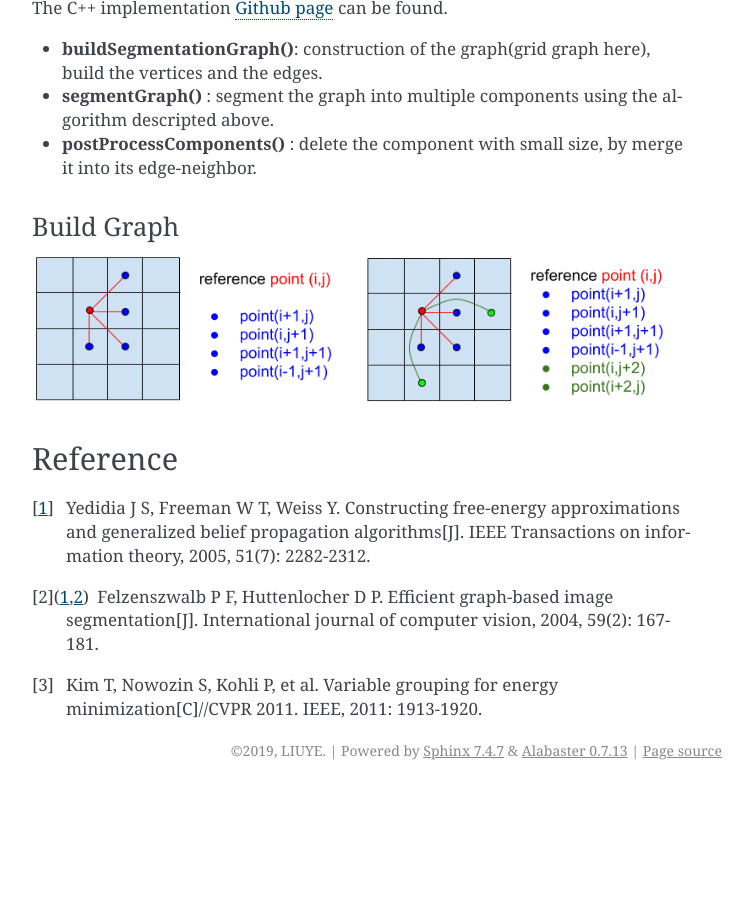
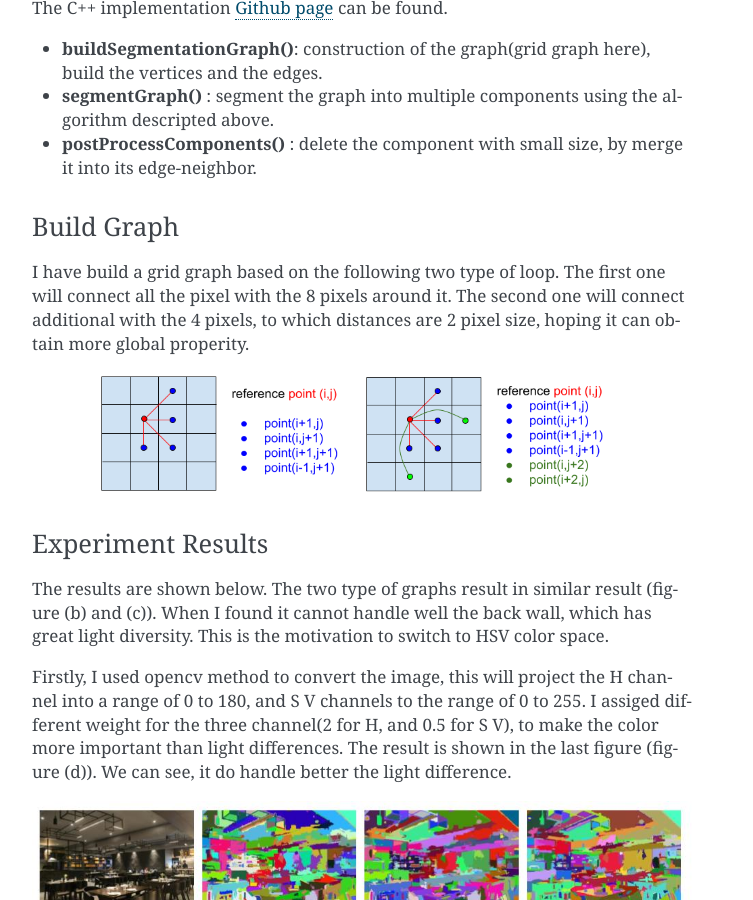
Before and after one commit to gggliuye/VIO, a Sphinx documentation site: the page built from docs/PGM.rst, in a window 1280 px wide and 900 px high, scrolled down 2122 px. Shown: the whole window, without its empty margins (388-1141 px from the left). Built offline with Sphinx 7.4.7, drawn with Linux system fonts in a browser that asks for light colours; before the commit the page ends 2912 px from its top, so only the background shows below that.

Commit message:
Update PGM.rst

```diff
--- a/docs/PGM.rst
+++ b/docs/PGM.rst
@@ -75,7 +75,20 @@ The C++ implementation `Github page <https://github.com/gggliuye/graph_based_ima
 Build Graph
 ~~~~~~~~~~~~~~~~~~
 
+I have build a grid graph based on the following two type of loop. The first one will connect all the pixel with the 8 pixels around it. The second one will connect additional with the 4 pixels, to which distances are 2 pixel size, hoping it can obtain more global properity.
+
 .. image:: images/PGM_graph_image.png
+    :align: center
+    :width: 80%
+
+Experiment Results
+~~~~~~~~~~~~~~~~~~~~~~~~~~
+
+The results are shown below. The two type of graphs result in similar result (figure (b) and (c)). When I found it cannot handle well the back wall, which has great light diversity. This is the motivation to switch to HSV color space.
+
+Firstly, I used opencv method to convert the image, this will project the H channel into a range of 0 to 180, and S V channels to the range of 0 to 255. I assiged different weight for the three channel(2 for H, and 0.5 for S V), to make the color more important than light differences. The result is shown in the last figure (figure (d)). We can see, it do handle better the light difference.
+
+.. image:: images/segmentationresults.jpg
     :align: center
 
 Reference
```
